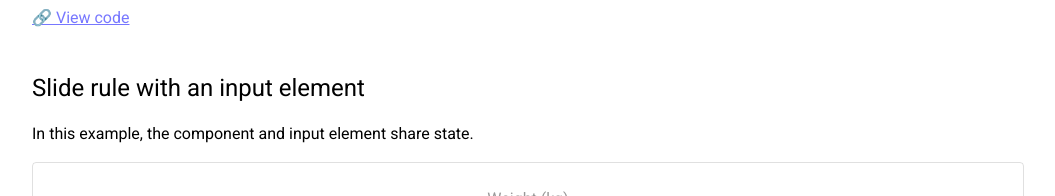
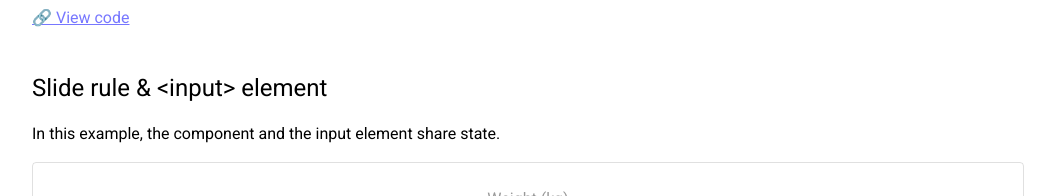
Before and after one commit to loput12ouj35/React-slide-rule, a React app in the folder example-demo-app/: page / in a window 1280 px wide. Shown: the part 368-564 px from the top of the page, without its empty margins (112-1167 px from the left). Built offline with nearby package versions, Linux system fonts and the light colour scheme.

Commit message:
docs(example): Update example description
- Change the title of the second example.
- Enhance its description.

```diff
--- a/example-demo-app/src/Data/descriptions.js
+++ b/example-demo-app/src/Data/descriptions.js
@@ -6,8 +6,9 @@ export default {
       "Let's get started with a simple example provided with a value and callback to update the value.",
   },
   'input-element': {
-    title: 'Slide rule with an input element',
-    subheader: 'In this example, the component and input element share state.',
+    title: 'Slide rule & <input> element',
+    subheader:
+      'In this example, the component and the input element share state.',
   },
   vertical: {
     title: 'Vertical slide rules & unit',
```
